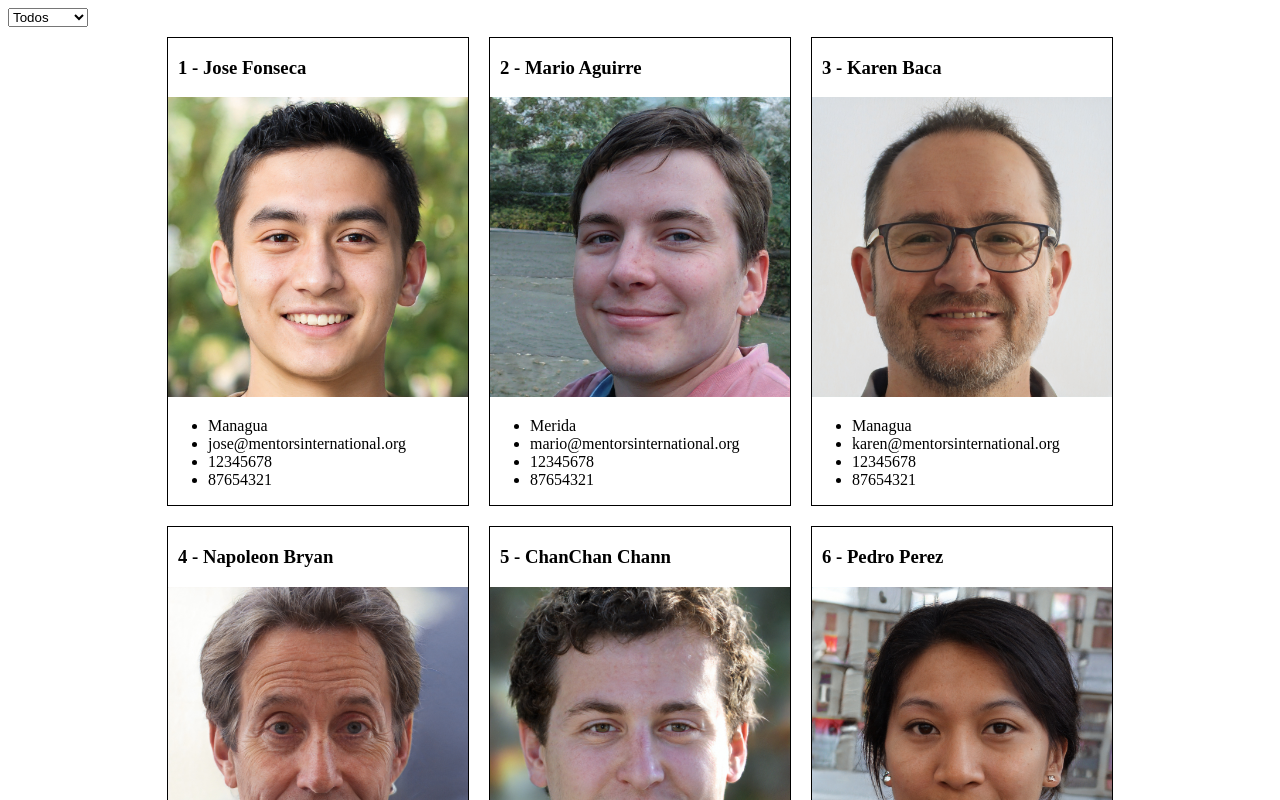
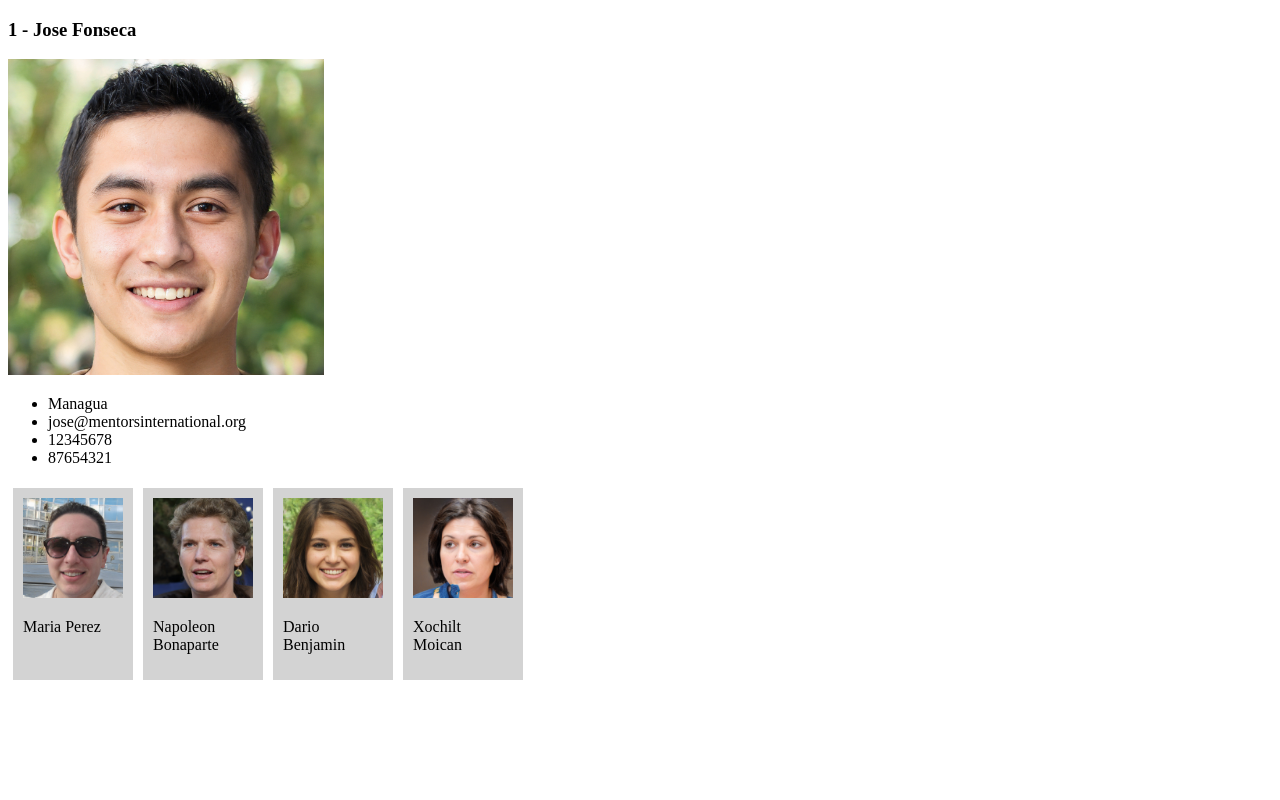
Before and after one commit to phaetton/AngularMifo, an Angular app: page /mentores/1/mentorados in a window 1280 px wide. Before the commit this address led to /mentores. Shown: the top 800 px of the page. Built offline with nearby package versions, Linux system fonts and the light colour scheme.

Commit message:
lista de mentorados
Lista de mentorados según el mentor que seleccione

```diff
--- a/src/app/app-routing.module.ts
+++ b/src/app/app-routing.module.ts
@@ -1,12 +1,15 @@
 import { NgModule } from '@angular/core';
 import { RouterModule, Routes } from '@angular/router';
 import { DetalleComponent } from './detalle/detalle.component';
+import { ListaMentoradosComponent } from './lista-mentorados/lista-mentorados.component';
 import { ListaMentoresComponent } from './lista-mentores/lista-mentores.component';
 
 const routes: Routes = [
   { path: '', pathMatch: 'full', redirectTo: '/mentores' },
   { path: 'mentores', component: ListaMentoresComponent },
-  {path:'mentores/:mentorId',component:DetalleComponent},
+  {path:'mentores/:mentorId',component:DetalleComponent,children:[
+    {path:'mentorados',component:ListaMentoradosComponent}
+  ]},
   { path: '**', redirectTo: '/mentores' }
 ];
 
--- a/src/app/app.module.ts
+++ b/src/app/app.module.ts
@@ -5,12 +5,14 @@ import { AppRoutingModule } from './app-routing.module';
 import { AppComponent } from './app.component';
 import { ListaMentoresComponent } from './lista-mentores/lista-mentores.component';
 import { DetalleComponent } from './detalle/detalle.component';
+import { ListaMentoradosComponent } from './lista-mentorados/lista-mentorados.component';
 
 @NgModule({
   declarations: [
     AppComponent,
     ListaMentoresComponent,
-    DetalleComponent
+    DetalleComponent,
+    ListaMentoradosComponent
   ],
   imports: [
     BrowserModule,
--- a/src/app/detalle/detalle.component.html
+++ b/src/app/detalle/detalle.component.html
@@ -8,3 +8,5 @@
     <li>{{ mentor?.whatsapp }}</li>
   </ul>
 </div>
+
+<router-outlet></router-outlet>
--- /dev/null
+++ b/src/app/lista-mentorados/lista-mentorados.component.html
@@ -0,0 +1,6 @@
+<div class="mentorados">
+  <div class="mentorado" *ngFor="let mentorado of mentorados">
+    <img [src]="mentorado.imagen" alt="" />
+    <p>{{ mentorado.nombre }} {{ mentorado.apellido }}</p>
+  </div>
+</div>
--- /dev/null
+++ b/src/app/lista-mentorados/lista-mentorados.component.scss
@@ -0,0 +1,17 @@
+.mentorados {
+  display: flex;
+  flex-wrap: wrap;
+
+}
+
+.mentorado {
+  width: 100px;
+  padding: 10px;
+  background-color: lightgray;
+  margin: 5px;
+  ;
+}
+
+.mentorado img {
+  width: 100%;
+}
--- /dev/null
+++ b/src/app/lista-mentorados/lista-mentorados.component.ts
@@ -0,0 +1,25 @@
+import { Component, OnInit } from '@angular/core';
+import { ActivatedRoute } from '@angular/router';
+import { MentoradosService } from '../mentorados.service';
+import { Mentorado } from '../models/mentorado.model';
+
+@Component({
+  selector: 'app-lista-mentorados',
+  templateUrl: './lista-mentorados.component.html',
+  styleUrls: ['./lista-mentorados.component.scss']
+})
+export class ListaMentoradosComponent implements OnInit {
+  mentorados: Mentorado[];
+  constructor(
+    private mentoradosservice: MentoradosService,
+    private activatedroute: ActivatedRoute
+  ) { }
+
+  //obtenemos la lista de mentorados de un mentor especifico
+  ngOnInit(): void {
+    this.activatedroute.parent.params.subscribe(async params => {
+      this.mentorados = await this.mentoradosservice.getByMentor(parseInt(params.mentorId));
+    });
+  }
+
+}
--- a/src/app/lista-mentores/lista-mentores.component.html
+++ b/src/app/lista-mentores/lista-mentores.component.html
@@ -6,7 +6,7 @@
 </select>
 
 <div class="mentores">
-  <div class="mentor" *ngFor="let mentor of arrMentores">
+  <div class="mentor" *ngFor="let mentor of arrMentores" [routerLink]="['/mentores',mentor.id]">
     <h3>
       {{ mentor.id }} - {{ mentor.nombre }} {{ mentor.apellido }}
     </h3>
--- /dev/null
+++ b/src/app/mentorados.service.ts
@@ -0,0 +1,20 @@
+import { Injectable } from '@angular/core';
+import { MENTORADOS } from "./db/mentorados.db";
+import { Mentorado } from './models/mentorado.model';
+
+@Injectable({
+  providedIn: 'root'
+})
+export class MentoradosService {
+
+  constructor() { }
+
+  getByMentor(mentorId): Promise<Mentorado[]> {
+    return new Promise((resolve, reject) => {
+      const arrFiltrado = MENTORADOS.filter(mentorado => {
+        return mentorado.mentor === mentorId;
+      });
+      resolve(arrFiltrado);
+    });
+  }
+}
```
